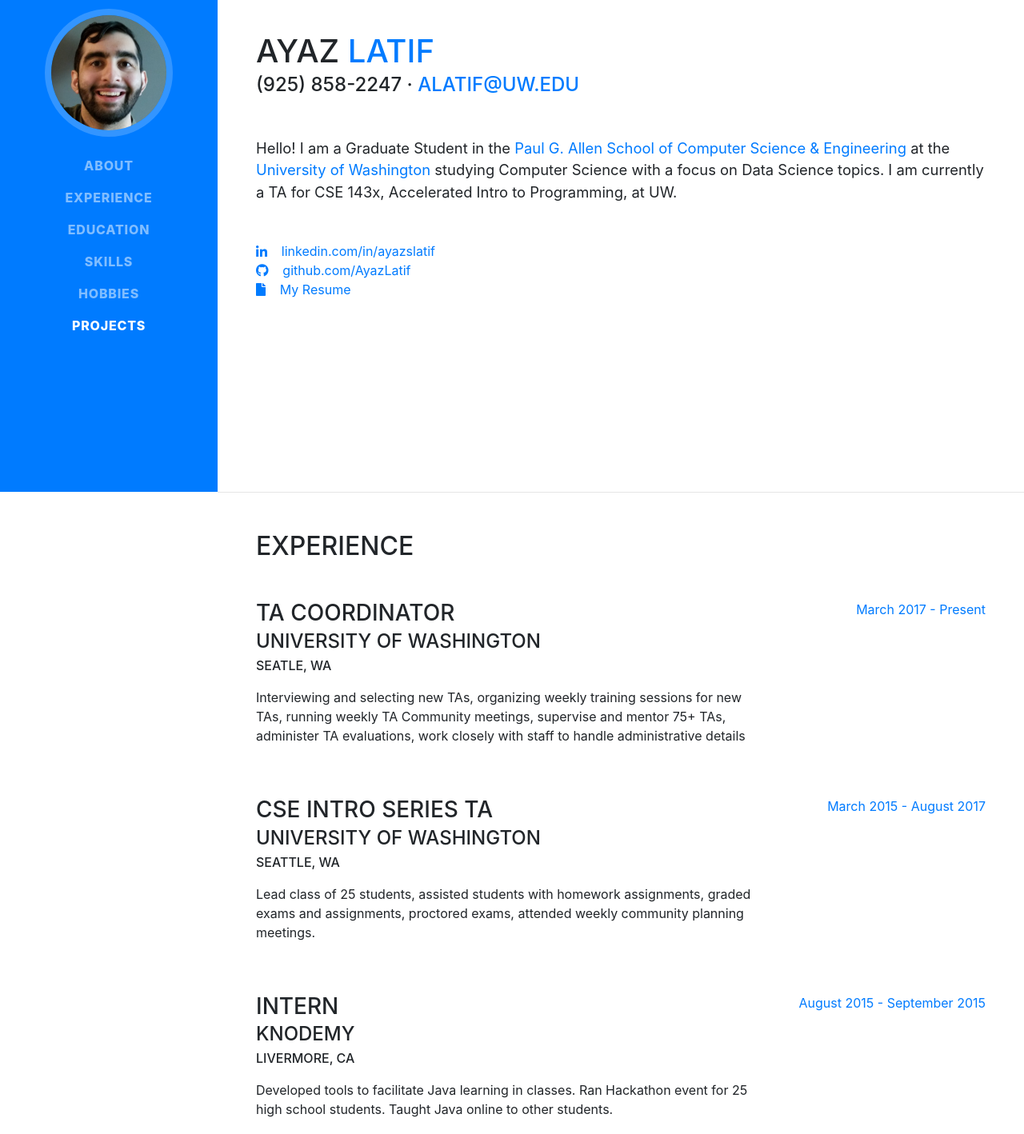
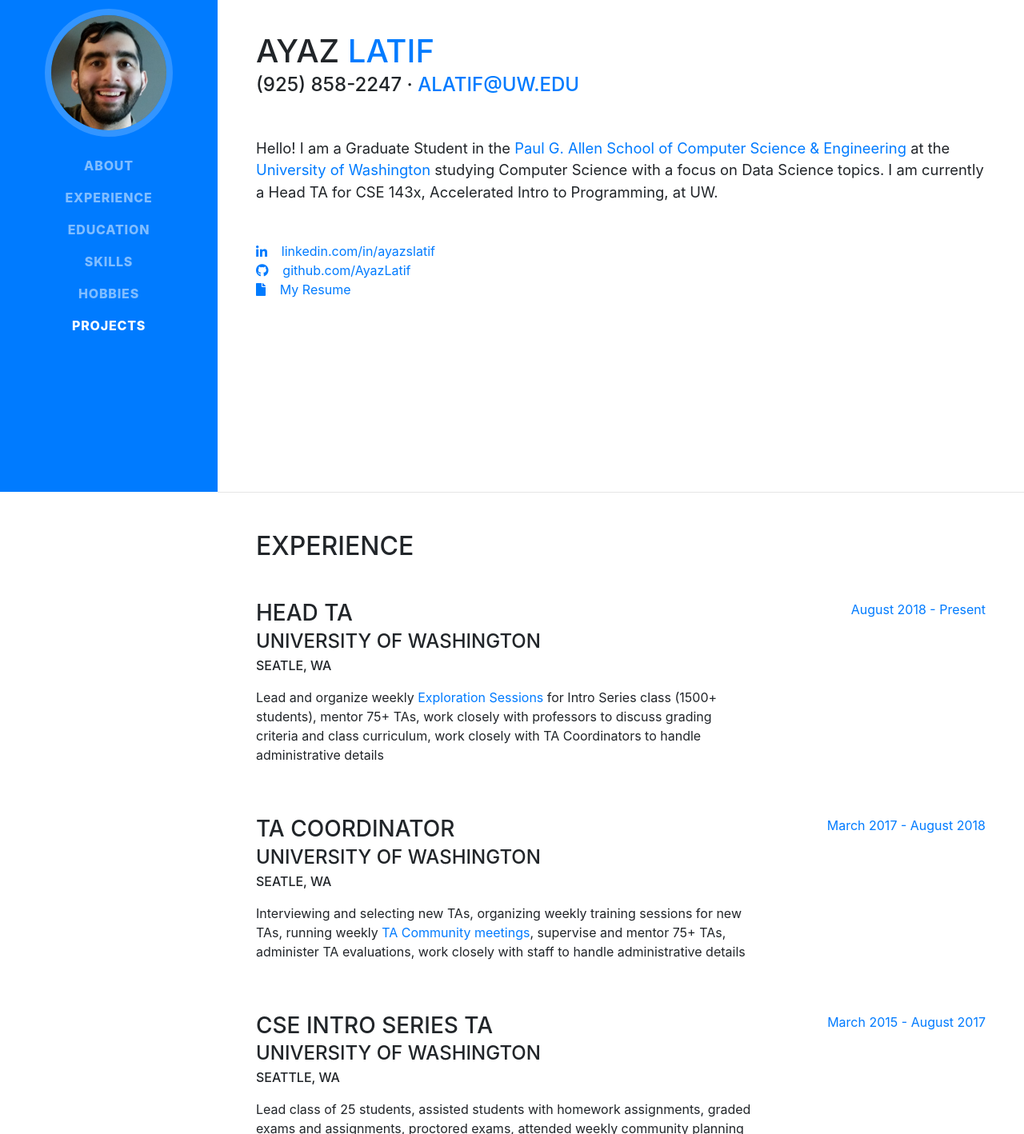
Before and after one commit to ayazlatif/ayazlatif.github.io, a website with bundled scripts: page index.html in a window 1280 px wide. Shown: the part 185-1603 px from the top of the page at 80% size. Built offline with nearby package versions, Linux system fonts and the light colour scheme; a web font is replaced by a local one.

Commit message:
updated website

```diff
--- a/css/resume.css
+++ b/css/resume.css
@@ -192,7 +192,7 @@
 }
 
 a:hover, a:focus, a:active {
-  color: blueviolet;
+  color: darkgoldenrod;
 }
 
 .list {
--- a/index.html
+++ b/index.html
@@ -71,7 +71,7 @@
           <div class="subheading mb-5">(925) 858-2247 ·
             <a href="mailto:alatif@uw.edu">alatif@uw.edu</a>
           </div>
-          <p class="lead mb-5">Hello! I am a Graduate Student in the <a href="http://cs.uw.edu"> Paul G. Allen School of Computer Science & Engineering</a> at the <a href="http://uw.edu">University of Washington</a> studying Computer Science with a focus on Data Science topics. I am currently a TA for CSE 143x, Accelerated Intro to Programming, at UW. </p>
+          <p class="lead mb-5">Hello! I am a Graduate Student in the <a href="http://cs.uw.edu"> Paul G. Allen School of Computer Science & Engineering</a> at the <a href="http://uw.edu">University of Washington</a> studying Computer Science with a focus on Data Science topics. I am currently a Head TA for CSE 143x, Accelerated Intro to Programming, at UW. </p>
           <div>
             <ul class="list">
             <a href="http://linkedin.com/in/ayazslatif">
@@ -101,14 +101,27 @@
 
           <div class="resume-item d-flex flex-column flex-md-row mb-5">
             <div class="resume-content mr-auto">
+              <h3 class="mb-0">Head TA</h3>
+              <div class="subheading mb-3">University of Washington
+                  <div class="location">Seatle, WA</div>
+              </div>
+              <p>Lead and organize weekly <a href="#" data-toggle="tooltip" title="A weekly seminar to introduce various topics in Computer Science">Exploration Sessions</a> for Intro Series class (1500+ students), mentor 75+ TAs, work closely with professors to discuss grading criteria and class curriculum, work closely with TA Coordinators to handle administrative details</p>
+            </div>
+            <div class="resume-date text-md-right">
+              <span class="text-primary">August 2018 - Present</span>
+            </div>
+          </div>
+
+          <div class="resume-item d-flex flex-column flex-md-row mb-5">
+            <div class="resume-content mr-auto">
               <h3 class="mb-0">TA Coordinator</h3>
               <div class="subheading mb-3">University of Washington
                   <div class="location">Seatle, WA</div>
               </div>
-              <p>Interviewing and selecting new TAs, organizing weekly training sessions for new TAs, running weekly TA Community meetings, supervise and mentor 75+ TAs, administer TA evaluations, work closely with staff to handle administrative details</p>
+              <p>Interviewing and selecting new TAs, organizing weekly training sessions for new TAs, running weekly <a href="#" data-toggle="tooltip" title="In these meetings we discuss important concepts to be prepared for with students and any relevant administrative details the TA Community may need to know">TA Community meetings</a>, supervise and mentor 75+ TAs, administer TA evaluations, work closely with staff to handle administrative details</p>
             </div>
             <div class="resume-date text-md-right">
-              <span class="text-primary">March 2017 - Present</span>
+              <span class="text-primary">March 2017 - August 2018</span>
             </div>
           </div>
 
```
